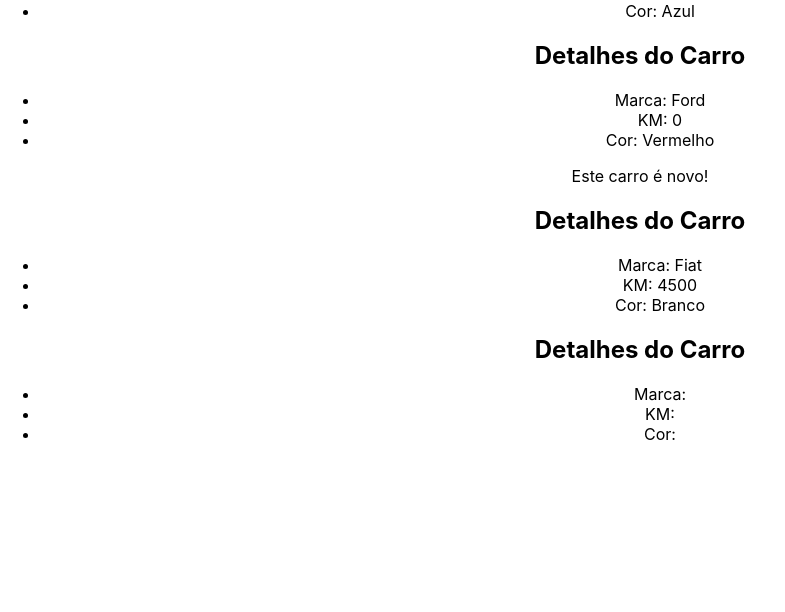
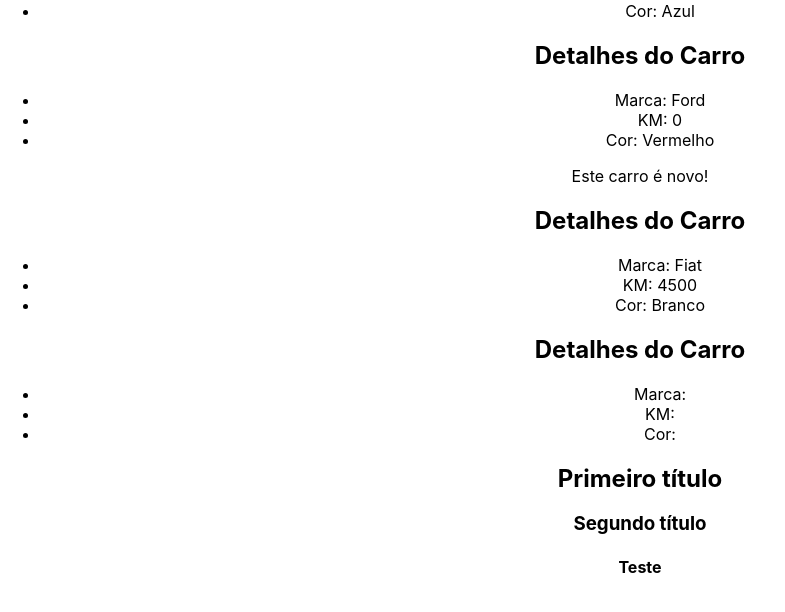
Before and after one commit to kaiansamuel/avancando_em_react, a React (Create React App) app: page / in a window 1280 px wide. Shown: the part 2328-2940 px from the top of the page, without its empty margins (0-785 px from the left). Built offline with nearby package versions, Linux system fonts and the light colour scheme.

Commit message:
Fragments

```diff
--- a/src/App.js
+++ b/src/App.js
@@ -2,6 +2,7 @@ import './App.css';
 import City from './assets/city.jpg'
 import CarDetails from './components/CarDetails';
 import ConditionalRender from './components/ConditionalRender';
+import Fragments from './components/Fragments';
 import ListRender from './components/ListRender';
 import ManageData from './components/ManageData';
 import ShowUserName from './components/ShowUserName';
@@ -42,6 +43,7 @@ function App(){
         km={cars.km}
         newCar={cars.newCar}
         />
+        <Fragments propsFragment='Teste' />
       </div>
   )
 }
--- /dev/null
+++ b/src/components/Fragments.js
@@ -0,0 +1,13 @@
+import React from 'react'
+
+const Fragments = ({propsFragment}) => {
+  return (
+    <>
+      <h2>Primeiro título</h2>
+      <h3>Segundo título</h3>
+      <h4>{propsFragment}</h4>
+    </>
+  )
+}
+
+export default Fragments
```
